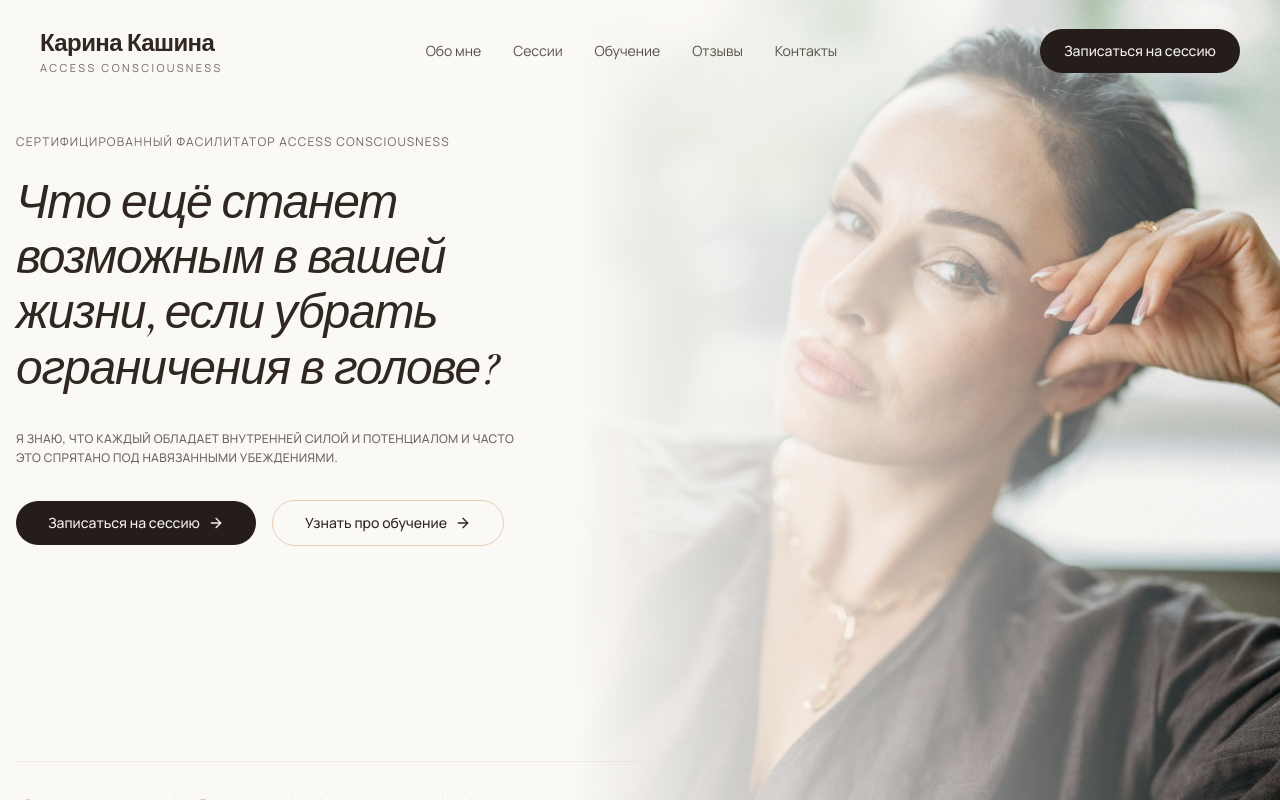
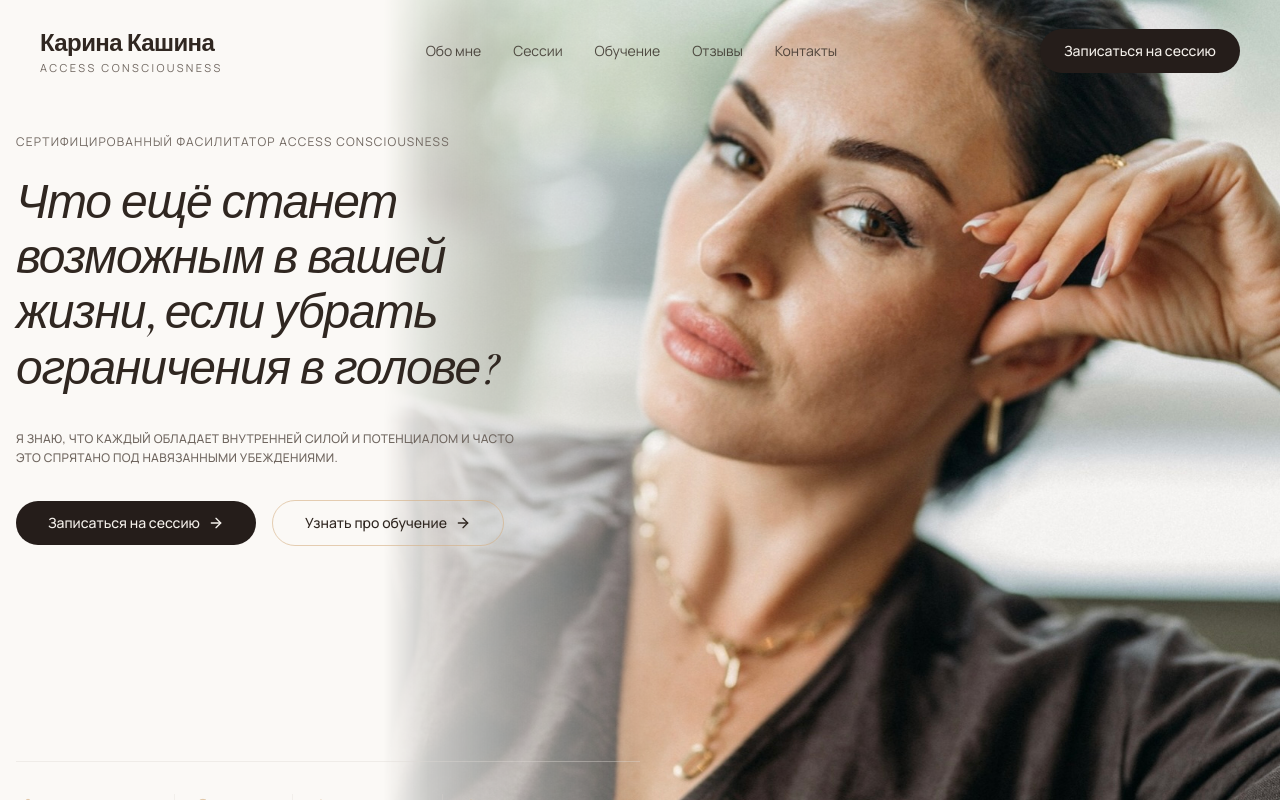
Before and after one commit to denis88892/karinav1, a Next.js app: page / in a window 1280 px wide. Shown: the top 800 px of the page. Built offline with nearby package versions, Linux system fonts and the light colour scheme.

Commit message:
feat: enhance hero section background image and transition effect
Co-authored-by: denis88892 <62354037+denis88892@users.noreply.github.com>

```diff
--- a/components/landing/hero.tsx
+++ b/components/landing/hero.tsx
@@ -14,19 +14,20 @@ const stats = [
 export function Hero() {
   return (
     <section className="relative w-full min-h-screen bg-[#FBF9F6] overflow-hidden pt-32">
-      {/* Background Image - Right side only */}
-      <div className="absolute top-0 right-0 w-[55%] h-full pointer-events-none">
+      {/* Background Image - Wider frame, zoomed out for full upper-torso portrait */}
+      <div className="absolute top-0 right-0 w-[70%] h-full pointer-events-none overflow-hidden">
         <Image
           src="/images/hero-portrait.png"
           alt="Карина Кашина — фасилитатор Access Consciousness"
           fill
           priority
-          sizes="(max-width: 1024px) 100vw, 55vw"
-          className="w-full h-full object-cover object-center"
+          sizes="(max-width: 1024px) 100vw, 70vw"
+          className="w-full h-full object-cover object-left"
+          style={{
+            maskImage: 'linear-gradient(to right, transparent 0%, rgba(255,255,255,0.2) 5%, rgba(255,255,255,0.5) 20%, rgba(255,255,255,1) 40%, rgba(255,255,255,1) 100%)',
+            WebkitMaskImage: 'linear-gradient(to right, transparent 0%, rgba(255,255,255,0.2) 5%, rgba(255,255,255,0.5) 20%, rgba(255,255,255,1) 40%, rgba(255,255,255,1) 100%)',
+          }}
         />
-
-        {/* Perfect fade transition overlay */}
-        <div className="absolute inset-0 bg-gradient-to-r from-[#FBF9F6] via-[#FBF9F6]/60 to-transparent w-full h-full" />
       </div>
 
       {/* Foreground Content Layer */}
```
